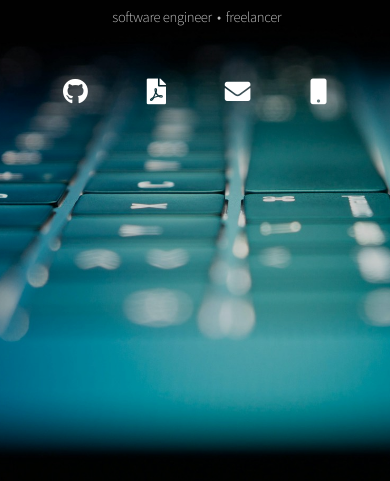
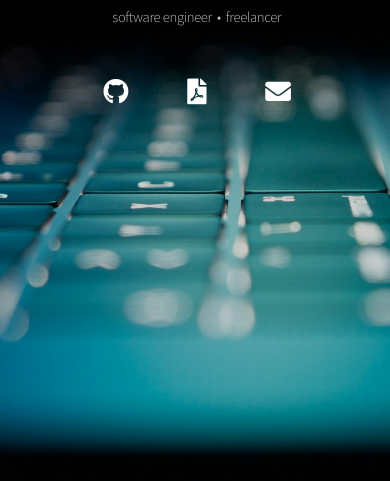
Before and after one commit to joao-conde/joao-conde.github.io, a plain HTML site: page site/index.html in a window 390 px wide. Shown: the part 363-844 px from the top of the page. Drawn offline with Linux system fonts and the light colour scheme.

Commit message:
feat: remove phone

```diff
--- a/site/index.html
+++ b/site/index.html
@@ -33,10 +33,6 @@
 							<a href="mailto:joaodiasconde@gmail.com" target="_blank"
 								class="icon solid fa-envelope"><span class="label">Email</span></a>
 						</li>
-						<li>
-							<a href="tel:+351914074442" target="_blank" class="icon solid fa-mobile"><span
-									class="label">Phone</span></a>
-						</li>
 					</ul>
 				</nav>
 			</header>
```
